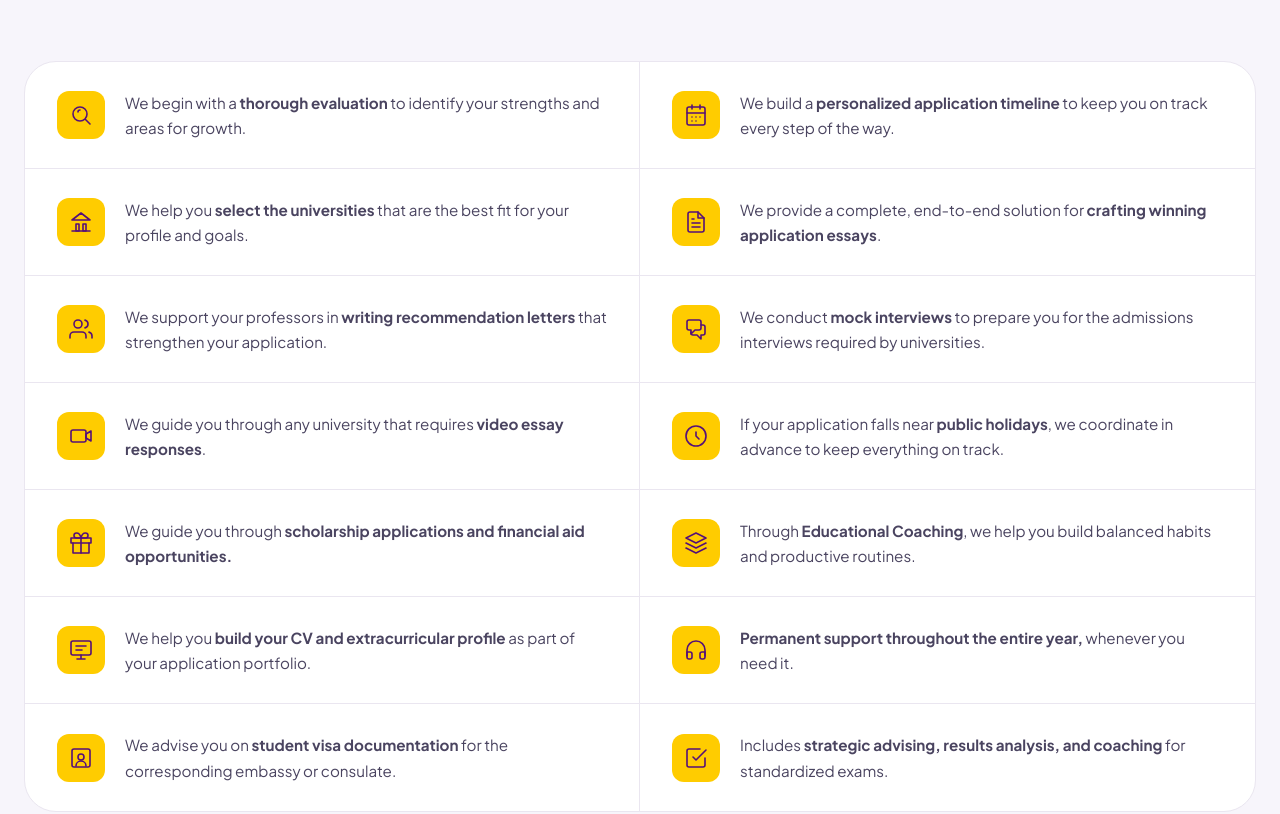
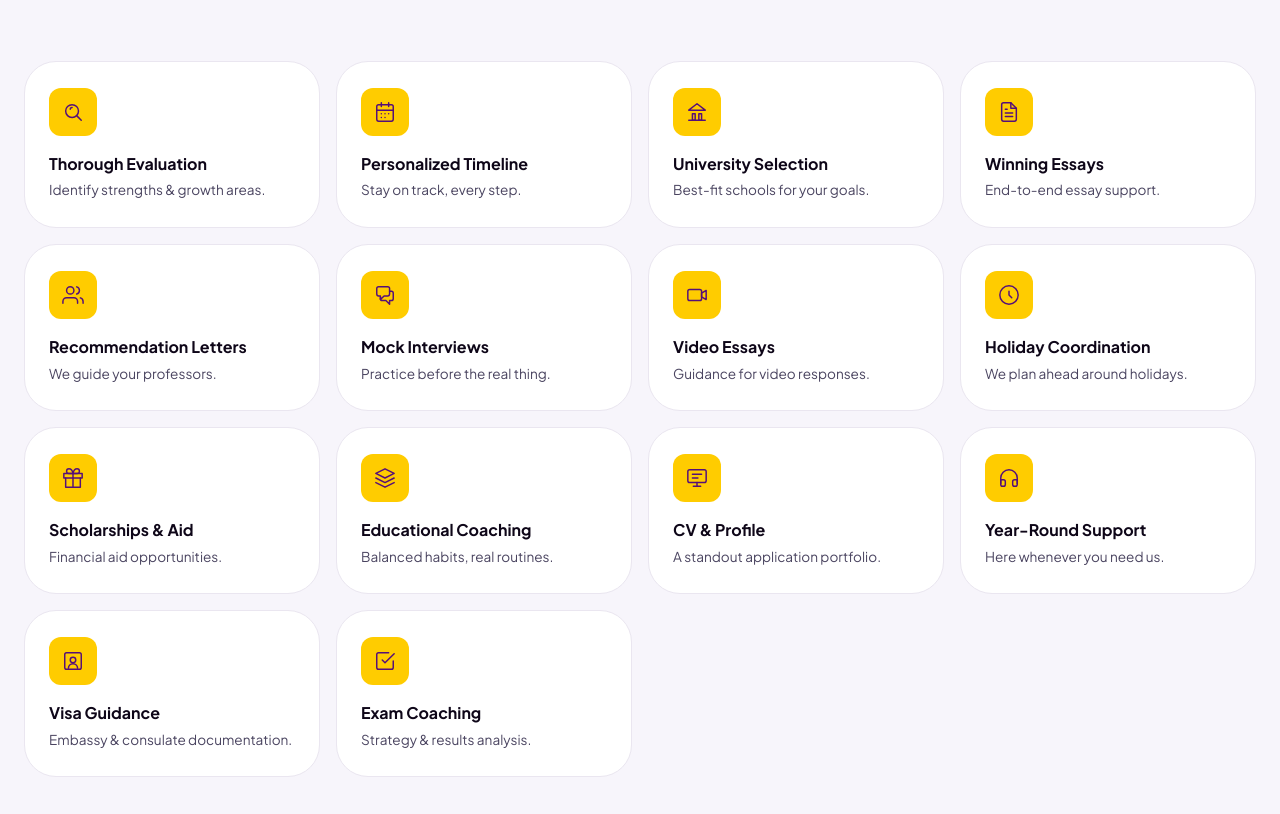
Before and after one commit to prepmc/mc-english-website, a plain HTML site: page undergraduate.html in a window 1280 px wide. Shown: the part 5569-6383 px from the top of the page. Drawn offline with Linux system fonts and the light colour scheme.

Commit message:
nuevo estilo de "what we offer", disparo de gtag corregido

```diff
--- a/styles.css
+++ b/styles.css
@@ -2279,49 +2279,27 @@ details p {
 
 .offer-grid {
   display: grid;
-  grid-template-columns: repeat(2, 1fr);
+  grid-template-columns: repeat(4, 1fr);
+  gap: 16px;
+  margin-top: 64px;
+}
+
+.offer-item {
+  display: flex;
+  flex-direction: column;
+  align-items: flex-start;
   gap: 0;
-  margin-top: 64px;
+  padding: 26px 24px;
+  background: var(--white);
   border: 1px solid var(--border);
   border-radius: var(--r-lg);
-  overflow: hidden;
-  background: var(--white);
-}
-
-.offer-item {
-  display: flex;
-  align-items: center;
-  gap: 20px;
-  padding: 28px 32px;
-  border-bottom: 1px solid var(--border);
-  border-right: 1px solid var(--border);
-  transition: background .2s var(--ease);
-}
-
-/*.offer-item:hover { background: var(--surface); }*/
-.offer-item:nth-child(even) {
-  border-right: none;
-}
-
-/* Remove bottom border only when last row has TWO items */
-.offer-item:nth-last-child(-n+2):nth-child(odd),
-.offer-item:nth-last-child(-n+2):nth-child(even) {
-  border-bottom: none;
-}
-
-/* Last item alone (odd = left col): span full width, center content, round bottom corners */
-.offer-item:last-child:nth-child(odd) {
-  grid-column: 1 / -1;
-  justify-content: center;
-  border-right: none;
-  border-bottom: none;
-  border-bottom-left-radius: var(--r-lg);
-  border-bottom-right-radius: var(--r-lg);
-}
-
-/* When last item is alone, restore border-bottom on the even item above it */
-.offer-item:nth-last-child(2):nth-child(even) {
-  border-bottom: 1px solid var(--border);
+  transition: transform .3s var(--ease), box-shadow .3s var(--ease), border-color .3s;
+}
+
+.offer-item:hover {
+  transform: translateY(-6px);
+  box-shadow: var(--shadow-md);
+  border-color: rgba(85, 15, 120, .2);
 }
 
 .offer-icon {
@@ -2329,22 +2307,21 @@ details p {
   width: 48px;
   height: 48px;
   border-radius: var(--r-sm);
-  /*background: linear-gradient(135deg, rgba(85,15,120,.08), rgba(150,15,125,.08));*/
   background-color: var(--accent);
   display: flex;
   align-items: center;
   justify-content: center;
+  margin-bottom: 18px;
   transition: background .25s var(--ease);
 }
 
 .offer-item:hover .offer-icon {
-  /*background: linear-gradient(135deg, rgba(85,15,120,.15), rgba(150,15,125,.15));*/
   background-color: var(--accent-dim);
 }
 
 .offer-icon svg {
-  width: 24px;
-  height: 24px;
+  width: 22px;
+  height: 22px;
   color: var(--primary);
   transition: color .25s var(--ease);
 }
@@ -2353,28 +2330,34 @@ details p {
   color: var(--primary);
 }
 
+.offer-item h4 {
+  font-size: 1rem;
+  color: var(--ink);
+  margin: 0 0 6px;
+  line-height: 1.3;
+}
+
 .offer-item p {
-  font-size: .95rem;
+  font-size: .85rem;
   color: var(--text);
-  line-height: 1.65;
+  line-height: 1.5;
   margin: 0;
-  /*padding-top: 11px;*/
+}
+
+@media (max-width: 1024px) {
+  .offer-grid {
+    grid-template-columns: repeat(3, 1fr);
+  }
 }
 
 @media (max-width: 720px) {
   .offer-grid {
+    grid-template-columns: repeat(2, 1fr);
+  }
+}
+
+@media (max-width: 480px) {
+  .offer-grid {
     grid-template-columns: 1fr;
   }
-
-  .offer-item {
-    border-right: none;
-  }
-
-  .offer-item:nth-last-child(-n+2) {
-    border-bottom: 1px solid var(--border);
-  }
-
-  .offer-item:last-child {
-    border-bottom: none;
-  }
-}
+}
--- a/undergraduate.html
+++ b/undergraduate.html
@@ -8,7 +8,6 @@
     window.dataLayer = window.dataLayer || [];
     function gtag() { dataLayer.push(arguments); }
     gtag('js', new Date());
-
     gtag('config', 'AW-11395910967');
   </script>
   <meta charset="UTF-8">
@@ -758,7 +757,8 @@
                 <path d="M9 9a2 2 0 0 1 2-2" />
               </svg>
             </div>
-            <p>We begin with a <b>thorough evaluation</b> to identify your strengths and areas for growth.</p>
+            <h4>Thorough Evaluation</h4>
+            <p>Identify strengths & growth areas.</p>
           </div>
 
           <div class="offer-item">
@@ -771,7 +771,8 @@
                 <path d="M8 14h.01M12 14h.01M16 14h.01M8 18h.01M12 18h.01" />
               </svg>
             </div>
-            <p>We build a <b>personalized application timeline</b> to keep you on track every step of the way.</p>
+            <h4>Personalized Timeline</h4>
+            <p>Stay on track, every step.</p>
           </div>
 
           <div class="offer-item">
@@ -784,7 +785,8 @@
                 <rect x="14" y="14" width="3" height="7" />
               </svg>
             </div>
-            <p>We help you <b>select the universities</b> that are the best fit for your profile and goals.</p>
+            <h4>University Selection</h4>
+            <p>Best-fit schools for your goals.</p>
           </div>
 
           <div class="offer-item">
@@ -796,7 +798,8 @@
                 <path d="M14 2v6h6M16 13H8M16 17H8M10 9H8" />
               </svg>
             </div>
-            <p>We provide a complete, end-to-end solution for <b>crafting winning application essays</b>.</p>
+            <h4>Winning Essays</h4>
+            <p>End-to-end essay support.</p>
           </div>
 
           <div class="offer-item">
@@ -809,7 +812,8 @@
                 <path d="M23 21v-2a4 4 0 0 0-3-3.87M16 3.13a4 4 0 0 1 0 7.75" />
               </svg>
             </div>
-            <p>We support your professors in <b>writing recommendation letters</b> that strengthen your application.</p>
+            <h4>Recommendation Letters</h4>
+            <p>We guide your professors.</p>
           </div>
 
           <div class="offer-item">
@@ -821,8 +825,8 @@
                 <path d="M15 3H5a2 2 0 0 0-2 2v6a2 2 0 0 0 2 2h2v4l4-4h4a2 2 0 0 0 2-2V5a2 2 0 0 0-2-2z" />
               </svg>
             </div>
-            <p>We conduct <b>mock interviews</b> to prepare you for the admissions interviews required by universities.
-            </p>
+            <h4>Mock Interviews</h4>
+            <p>Practice before the real thing.</p>
           </div>
 
           <div class="offer-item">
@@ -834,7 +838,8 @@
                 <path d="M17 10l5-3v10l-5-3V10z" />
               </svg>
             </div>
-            <p>We guide you through any university that requires <b>video essay responses</b>.</p>
+            <h4>Video Essays</h4>
+            <p>Guidance for video responses.</p>
           </div>
 
           <div class="offer-item">
@@ -846,8 +851,8 @@
                 <path d="M12 8v4l3 3" />
               </svg>
             </div>
-            <p>If your application falls near <b>public holidays</b>, we coordinate in advance to keep everything on
-              track.</p>
+            <h4>Holiday Coordination</h4>
+            <p>We plan ahead around holidays.</p>
           </div>
 
           <div class="offer-item">
@@ -862,7 +867,8 @@
                 <path d="M12 7h4.5a2.5 2.5 0 0 0 0-5C13 2 12 7 12 7z" />
               </svg>
             </div>
-            <p>We guide you through <b>scholarship applications and financial aid opportunities.</b></p>
+            <h4>Scholarships & Aid</h4>
+            <p>Financial aid opportunities.</p>
           </div>
 
           <div class="offer-item">
@@ -875,7 +881,8 @@
                 <path d="M2 12l10 5 10-5" />
               </svg>
             </div>
-            <p>Through <b>Educational Coaching</b>, we help you build balanced habits and productive routines.</p>
+            <h4>Educational Coaching</h4>
+            <p>Balanced habits, real routines.</p>
           </div>
 
           <div class="offer-item">
@@ -888,7 +895,8 @@
                 <path d="M7 8h10M7 12h6" />
               </svg>
             </div>
-            <p>We help you <b>build your CV and extracurricular profile</b> as part of your application portfolio.</p>
+            <h4>CV & Profile</h4>
+            <p>A standout application portfolio.</p>
           </div>
 
           <div class="offer-item">
@@ -901,7 +909,8 @@
                 <path d="M3 19a2 2 0 0 0 2 2h1a2 2 0 0 0 2-2v-3a2 2 0 0 0-2-2H3v5z" />
               </svg>
             </div>
-            <p><b>Permanent support throughout the entire year,</b> whenever you need it.</p>
+            <h4>Year-Round Support</h4>
+            <p>Here whenever you need us.</p>
           </div>
 
           <div class="offer-item">
@@ -914,7 +923,8 @@
                 <path d="M7 20c0-2.8 2.2-5 5-5s5 2.2 5 5" />
               </svg>
             </div>
-            <p>We advise you on <b>student visa documentation</b> for the corresponding embassy or consulate.</p>
+            <h4>Visa Guidance</h4>
+            <p>Embassy & consulate documentation.</p>
           </div>
 
           <div class="offer-item">
@@ -926,7 +936,8 @@
                 <path d="M21 12v7a2 2 0 0 1-2 2H5a2 2 0 0 1-2-2V5a2 2 0 0 1 2-2h11" />
               </svg>
             </div>
-            <p>Includes <b>strategic advising, results analysis, and coaching</b> for standardized exams.</p>
+            <h4>Exam Coaching</h4>
+            <p>Strategy & results analysis.</p>
           </div>
 
         </div>
@@ -1867,6 +1878,7 @@
               statusEl.textContent = "Thank you! Your message has been sent. We'll be in touch soon.";
               statusEl.className = "form-status is-success";
               form.reset();
+              gtag('event', 'conversion', {'send_to': 'AW-11395910967/x4ePCJuK8sscELea_7kq'});
             } else {
               return response.json().then(function (data) {
                 throw new Error((data && data.error) || "Submission failed");
```
Also changed, not shown: graduate.html (+1 -1 lines).
